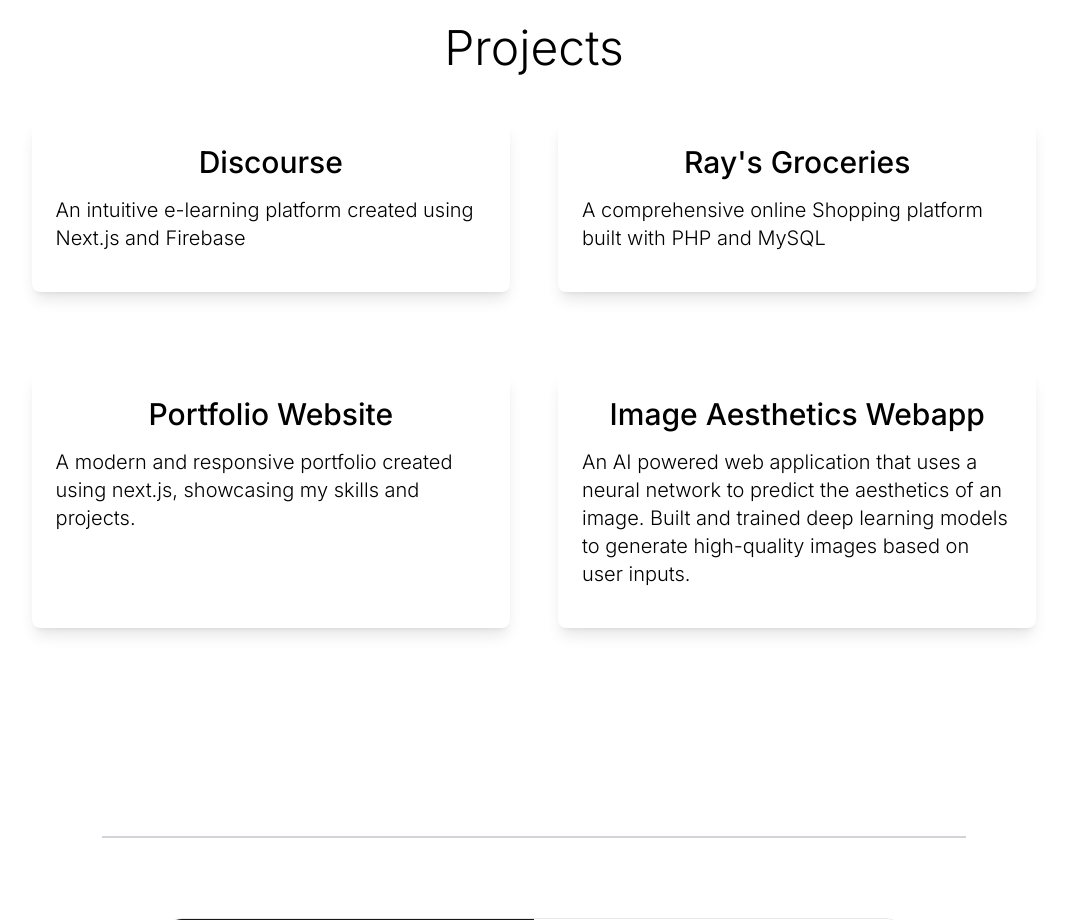
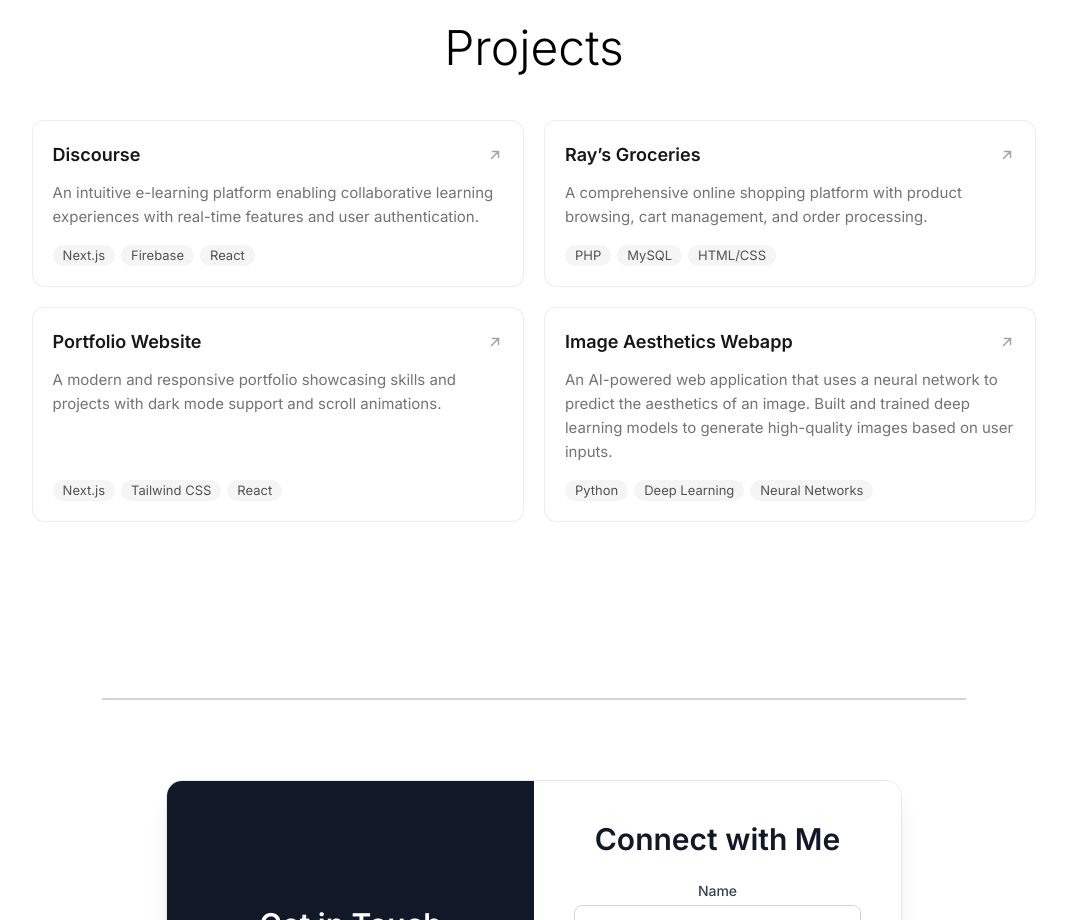
Before and after one commit to Devstutya/portfolio, a Next.js app: page / in a window 1280 px wide. Shown: the part 1780-2700 px from the top of the page, without its empty margins (106-1173 px from the left). Built offline with nearby package versions, Linux system fonts and the light colour scheme.

Commit message:
Updated project cards

```diff
--- a/src/app/globals.css
+++ b/src/app/globals.css
@@ -160,31 +160,9 @@
     width: 90%;
   }
 
-  .project-card:hover .click-to-view {
-    opacity: 1;
-  }
-
-  .click-to-view {
-    opacity: 0;
-    transition: opacity 0.3s ease-in-out;
-  }
-
   /* Project Card */
   .project-card {
-    transition: transform 0.3s ease-in-out, background-color 0.3s ease-in-out, box-shadow 0.3s ease-in-out;
-  }
-
-  .project-card:hover {
-    transform: scale(1.05);
-    box-shadow: 0 8px 16px rgba(0, 0, 0, 0.4);
-  }
-
-  .dark .project-card:hover {
-    box-shadow: 0 8px 16px rgba(255, 255, 255, 0.2);
-  }
-
-  .dark .click-to-view {
-    color: #bbb;
+    transition: border-color 0.2s ease;
   }
 
   @media (max-width: 768px) {
--- a/src/app/projects.js
+++ b/src/app/projects.js
@@ -2,63 +2,94 @@
 import "animate.css";
 import { useScrollAnimation } from './useScrollAnimation';
 
+const projects = [
+  {
+    name: "Discourse",
+    description:
+      "An intuitive e-learning platform enabling collaborative learning experiences with real-time features and user authentication.",
+    tags: ["Next.js", "Firebase", "React"],
+    href: "https://github.com/OM200401/Discord-Mods",
+  },
+  {
+    name: "Ray\u2019s Groceries",
+    description:
+      "A comprehensive online shopping platform with product browsing, cart management, and order processing.",
+    tags: ["PHP", "MySQL", "HTML/CSS"],
+    href: "https://github.com/Jupiter-is-BIG/CS304_FinalProject",
+  },
+  {
+    name: "Portfolio Website",
+    description:
+      "A modern and responsive portfolio showcasing skills and projects with dark mode support and scroll animations.",
+    tags: ["Next.js", "Tailwind CSS", "React"],
+    href: "https://github.com/Devstutya/portfolio",
+  },
+  {
+    name: "Image Aesthetics Webapp",
+    description:
+      "An AI-powered web application that uses a neural network to predict the aesthetics of an image. Built and trained deep learning models to generate high-quality images based on user inputs.",
+    tags: ["Python", "Deep Learning", "Neural Networks"],
+    href: "https://github.com/Devstutya/Image-Aesthetics-Webapp",
+  },
+];
+
+const ArrowIcon = () => (
+  <svg
+    width="16"
+    height="16"
+    viewBox="0 0 16 16"
+    fill="none"
+    xmlns="http://www.w3.org/2000/svg"
+    className="text-neutral-400 dark:text-neutral-500 flex-shrink-0"
+  >
+    <path
+      d="M4.5 11.5L11.5 4.5M11.5 4.5H5.5M11.5 4.5V10.5"
+      stroke="currentColor"
+      strokeWidth="1.5"
+      strokeLinecap="round"
+      strokeLinejoin="round"
+    />
+  </svg>
+);
+
 const Projects = () => {
   useScrollAnimation();
 
-
   return (
     <div id="projects" className="projects-container">
-      <h2 className="text-3xl sm:text-4xl md:text-5xl font-light mt-20 mb-12">Projects</h2>
-      <div className="grid grid-cols-1 md:grid-cols-2 lg:grid-cols-2 gap-6 md:gap-10 lg:gap-12">
+      <h2 className="text-3xl sm:text-4xl md:text-5xl font-light mt-20 mb-12">
+        Projects
+      </h2>
+      <div className="grid grid-cols-1 md:grid-cols-2 gap-5">
+        {projects.map((project) => (
           <a
-          href="https://github.com/OM200401/Discord-Mods"
+            key={project.name}
+            href={project.href}
             target="_blank"
             rel="noopener noreferrer"
-          className="project-card bg-white dark:bg-gray-800 relative p-6 rounded-lg shadow-lg transition-transform duration-300 ease-in-out transform hover:scale-105 mb-8 max-w-lg mx-auto opacity-0"
+            className="project-card flex flex-col p-5 rounded-xl border border-neutral-200/70 dark:border-neutral-700/50 bg-white dark:bg-neutral-900 cursor-pointer transition-colors duration-200 hover:border-neutral-400 dark:hover:border-neutral-500 opacity-0"
           >
-          <h3 className="text-3xl font-medium mb-4">Discourse</h3>
-          <p className="text-xl text-left font-light mb-4">An intuitive e-learning platform created using Next.js and Firebase</p>
-          <span className="click-to-view absolute bottom-2 left-2 right-2 text-sm font-medium text-gray-500 opacity-0 transition-opacity duration-300">
-            Click to view on GitHub
+            <div className="flex items-center justify-between mb-3">
+              <h3 className="text-lg font-semibold text-neutral-900 dark:text-neutral-100">
+                {project.name}
+              </h3>
+              <ArrowIcon />
+            </div>
+            <p className="text-[15px] leading-[1.6] text-neutral-500 dark:text-neutral-400 text-left mb-4">
+              {project.description}
+            </p>
+            <div className="flex flex-wrap gap-1.5 mt-auto">
+              {project.tags.map((tag) => (
+                <span
+                  key={tag}
+                  className="text-[13px] leading-none px-2.5 py-1 rounded-full bg-neutral-100 dark:bg-neutral-800 text-neutral-600 dark:text-neutral-400"
+                >
+                  {tag}
                 </span>
+              ))}
+            </div>
           </a>
-        <a
-          href="https://github.com/Jupiter-is-BIG/CS304_FinalProject"
-          target="_blank"
-          rel="noopener noreferrer"
-          className="project-card bg-white dark:bg-gray-800 relative p-6 rounded-lg shadow-lg transition-transform duration-300 ease-in-out transform hover:scale-105 mb-8 max-w-lg mx-auto opacity-0"
-        >
-          <h3 className="text-3xl font-medium mb-4">Ray&apos;s Groceries</h3>
-          <p className="text-xl text-left font-light mb-4">A comprehensive online Shopping platform built with PHP and MySQL</p>
-          <span className="click-to-view absolute bottom-2 left-2 right-2 text-sm font-medium text-gray-500 opacity-0 transition-opacity duration-300">
-            Click to view on GitHub
-          </span>
-        </a>
-        <a
-          href="https://github.com/Devstutya/portfolio"
-          target="_blank"
-          rel="noopener noreferrer"
-          className="project-card bg-white dark:bg-gray-800 relative p-6 rounded-lg shadow-lg transition-transform duration-300 ease-in-out transform hover:scale-105 mb-8 max-w-lg mx-auto opacity-0"
-        >
-          <h3 className="text-3xl font-medium mb-4">Portfolio Website</h3>
-          <p className="text-xl text-left font-light mb-4">A modern and responsive portfolio created using next.js, showcasing my skills and projects.</p>
-          <span className="click-to-view absolute bottom-2 left-2 right-2 text-sm font-medium text-gray-500 opacity-0 transition-opacity duration-300">
-            Click to view on GitHub
-          </span>
-        </a>
-        <a
-          href="https://github.com/Devstutya/Image-Aesthetics-Webapp"
-          target="_blank"
-          rel="noopener noreferrer"
-          className="project-card bg-white dark:bg-gray-800 relative p-6 rounded-lg shadow-lg transition-transform duration-300 ease-in-out transform hover:scale-105 mb-8 max-w-lg mx-auto opacity-0"
-        >
-          <h3 className="text-3xl font-medium mb-4">Image Aesthetics Webapp</h3>
-          <p className="text-xl text-left font-light mb-4">An AI powered web application that uses a neural network to predict the aesthetics of an image. Built and trained deep learning models to generate high-quality images based on user inputs.</p>
-          <span className="click-to-view absolute bottom-2 left-2 right-2 text-sm font-medium text-gray-500 opacity-0 transition-opacity duration-300">
-            Click to view on GitHub
-          </span>
-        </a>
-        {/* Add more project cards as needed */}
+        ))}
       </div>
     </div>
   );
```
Lines whose indentation alone changed are shown as unchanged.
